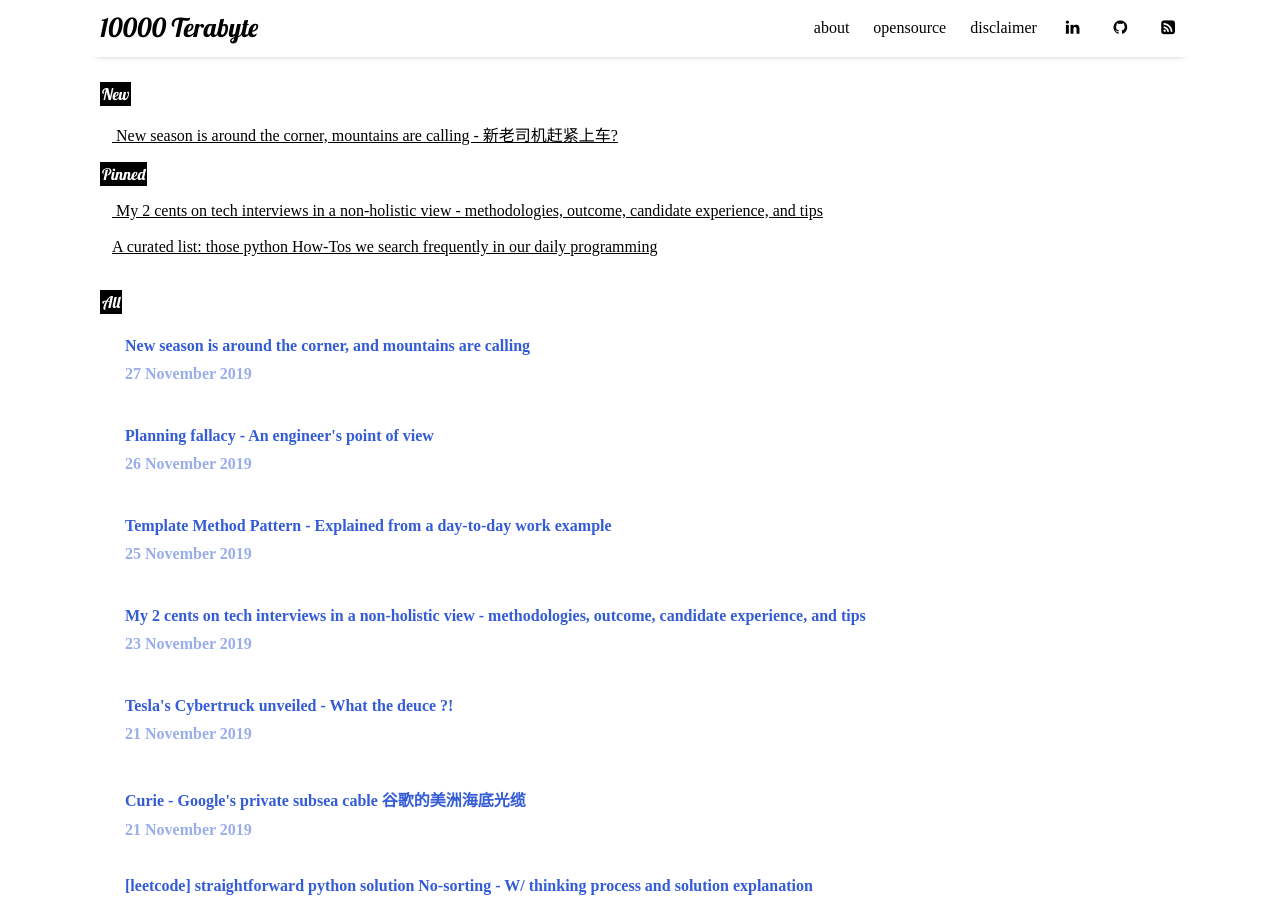
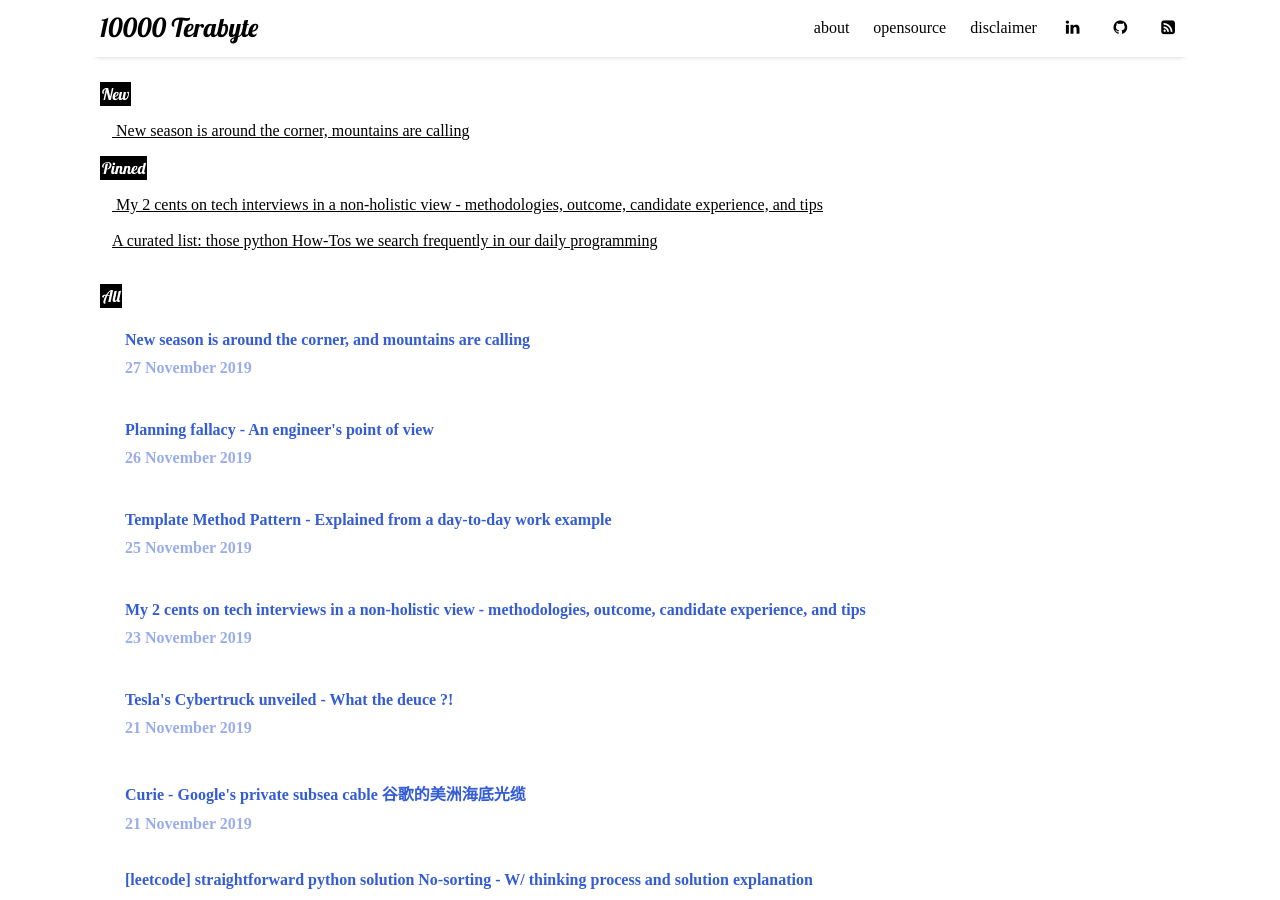
Before and after one commit to 10000TB/10000TB.github.io, a Jekyll site: the page built from index.html, in a window 1280 px wide and 900 px high. Built offline with Jekyll 4.4.1, drawn with Linux system fonts in a browser that asks for light colours; nearby versions of some CDN libraries; some web fonts are replaced; the list of posts is cut into pages by our own code.

Commit message:
Update home.html

```diff
--- a/_layouts/home.html
+++ b/_layouts/home.html
@@ -5,7 +5,7 @@ title: Home
 <div style="font-family: 'Baskervville', serif;">
     <br/>
     <span style="color:white; background-color: black;padding: 2px 2px; font-family: 'Lobster', cursive;">New</span><br/><br/>
-    &nbsp;&nbsp;&nbsp;<a href="{{ site.url }}/ski/new-season-coming-get-ready.html"> New season is around the corner, mountains are calling - 新老司机赶紧上车? </a><br/><br/>
+    &nbsp;&nbsp;&nbsp;<a href="{{ site.url }}/ski/new-season-coming-get-ready.html"> New season is around the corner, mountains are calling </a><br/><br/>
     <span style="color:white; background-color: black;padding: 2px 2px; font-family: 'Lobster', cursive;">Pinned</span><br/><br/>
     &nbsp;&nbsp;&nbsp;<a href="{{ site.url }}/tech/My-2-cents-on-tech-interviews.html"> My 2 cents on tech interviews in a non-holistic view - methodologies, outcome, candidate experience, and tips </a><br/><br/>
     &nbsp;&nbsp;&nbsp;<a href="{{ site.url }}/python/blog-series-python-A-Curated-List-Those-Python-How-To-You-Search-Frequently-in-Your-Daily-Programming.html">A curated list: those python How-Tos we search frequently in our daily programming</a><br/><br/>
```
